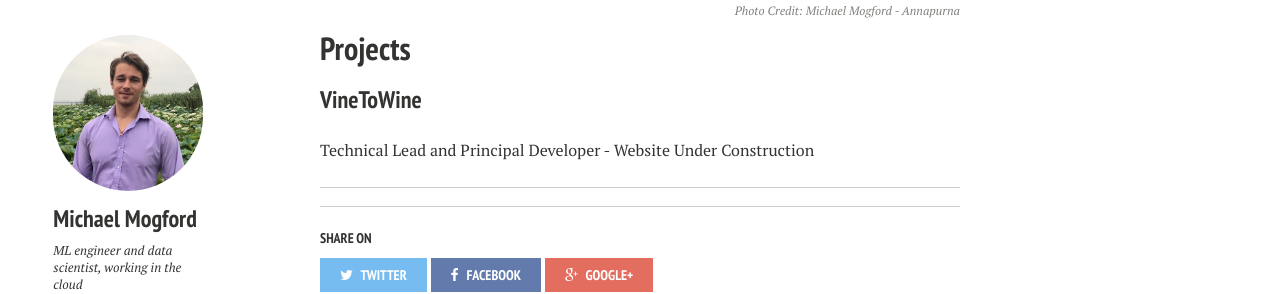
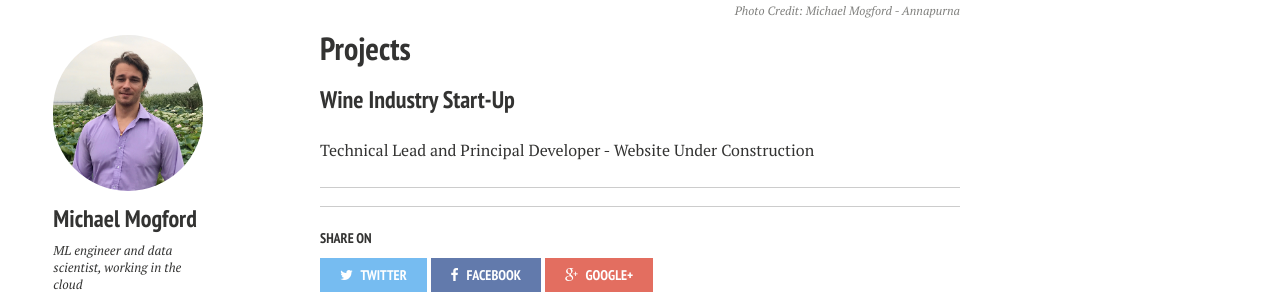
Before and after one commit to MLMogford/MLMogford.github.io, a Jekyll site: the page built from projects/index.md, in a window 1280 px wide. Shown: the part 420-714 px from the top of the page. Built offline with Jekyll 4.4.1, drawn with Linux system fonts in a browser that asks for light colours; nearby versions of some CDN libraries.

Commit message:
update formatting

```diff
--- a/projects/index.md
+++ b/projects/index.md
@@ -11,7 +11,7 @@ image:
 ---
 
 
-### VineToWine
+### Wine Industry Start-Up
 
  Technical Lead and Principal Developer - Website Under Construction
 
```
Also changed, not shown: about/index.md (+2 -0 lines), china/index.md (+1 -0 lines), _posts/2022-12-20-dev-machine-build.md (line endings or trailing spaces).
